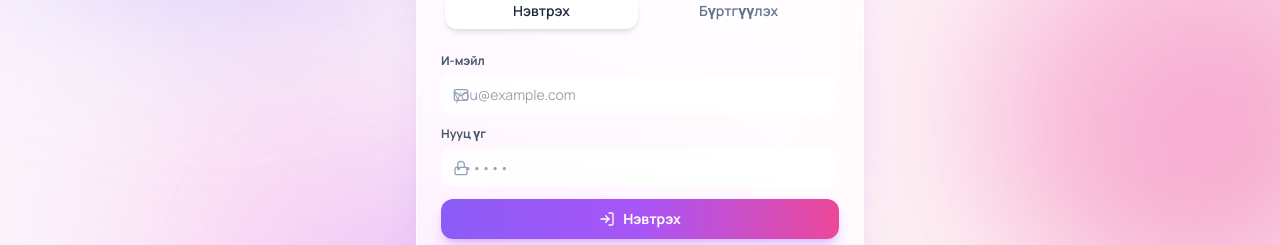
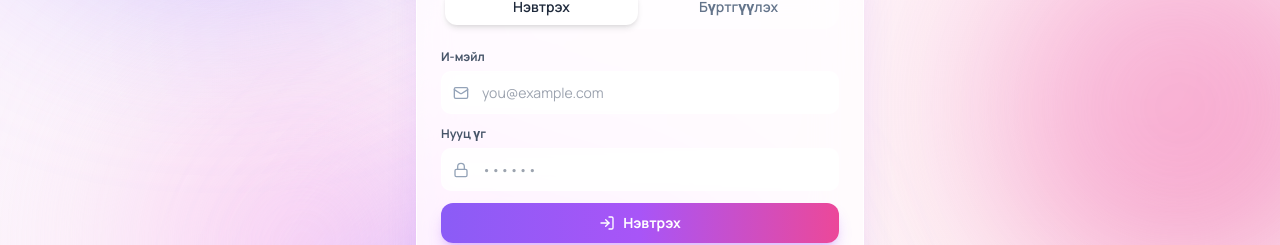
Before and after one commit to Sharwaab-crypto/BAYLAG-TOOTSOONII-DASHBOARD, a React (Vite) app: page / in a window 1280 px wide. Shown: the part 332-577 px from the top of the page. Built offline with nearby package versions, Linux system fonts and the light colour scheme; no server answers.

Commit message:
Update Login.jsx

```diff
--- a/src/Login.jsx
+++ b/src/Login.jsx
@@ -50,6 +50,22 @@ export default function Login() {
     }
   }
 
+  // Inline input styles to ensure proper padding-left for icons
+  const inputStyle = {
+    width: '100%',
+    padding: '10px 12px 10px 40px',
+    borderRadius: '10px',
+    border: '1px solid rgba(255, 255, 255, 0.6)',
+    background: 'rgba(255, 255, 255, 0.7)',
+    backdropFilter: 'blur(10px)',
+    WebkitBackdropFilter: 'blur(10px)',
+    fontSize: '14px',
+    color: '#334155',
+    outline: 'none',
+    transition: 'all 0.2s ease',
+    boxSizing: 'border-box'
+  }
+
   return (
     <div className="min-h-screen flex items-center justify-center p-4 relative overflow-hidden"
          style={{ fontFamily: "'Manrope', 'Plus Jakarta Sans', system-ui, sans-serif" }}>
@@ -90,9 +106,9 @@ export default function Login() {
               <div>
                 <label className="text-xs font-bold text-slate-600 mb-1.5 block">Овог нэр</label>
                 <div className="relative">
-                  <User className="w-4 h-4 absolute left-3 top-1/2 -translate-y-1/2 text-slate-400 z-10" />
+                  <User className="absolute left-3 top-1/2 -translate-y-1/2 text-slate-400 pointer-events-none" style={{ width: '16px', height: '16px', zIndex: 2 }} />
                   <input type="text" value={fullName} onChange={e => setFullName(e.target.value)}
-                         required placeholder="Бат-Эрдэнэ" className="dash-input pl-10" />
+                         required placeholder="Бат-Эрдэнэ" style={inputStyle} />
                 </div>
               </div>
             )}
@@ -100,18 +116,18 @@ export default function Login() {
             <div>
               <label className="text-xs font-bold text-slate-600 mb-1.5 block">И-мэйл</label>
               <div className="relative">
-                <Mail className="w-4 h-4 absolute left-3 top-1/2 -translate-y-1/2 text-slate-400 z-10" />
+                <Mail className="absolute left-3 top-1/2 -translate-y-1/2 text-slate-400 pointer-events-none" style={{ width: '16px', height: '16px', zIndex: 2 }} />
                 <input type="email" value={email} onChange={e => setEmail(e.target.value)}
-                       required placeholder="you@example.com" className="dash-input pl-10" />
+                       required placeholder="you@example.com" style={inputStyle} />
               </div>
             </div>
 
             <div>
               <label className="text-xs font-bold text-slate-600 mb-1.5 block">Нууц үг</label>
               <div className="relative">
-                <Lock className="w-4 h-4 absolute left-3 top-1/2 -translate-y-1/2 text-slate-400 z-10" />
+                <Lock className="absolute left-3 top-1/2 -translate-y-1/2 text-slate-400 pointer-events-none" style={{ width: '16px', height: '16px', zIndex: 2 }} />
                 <input type="password" value={password} onChange={e => setPassword(e.target.value)}
-                       required minLength={6} placeholder="••••••" className="dash-input pl-10" />
+                       required minLength={6} placeholder="••••••" style={inputStyle} />
               </div>
               {mode === 'signup' && (
                 <div className="text-[10px] text-slate-500 mt-1">6-аас доошгүй тэмдэгт</div>
```
